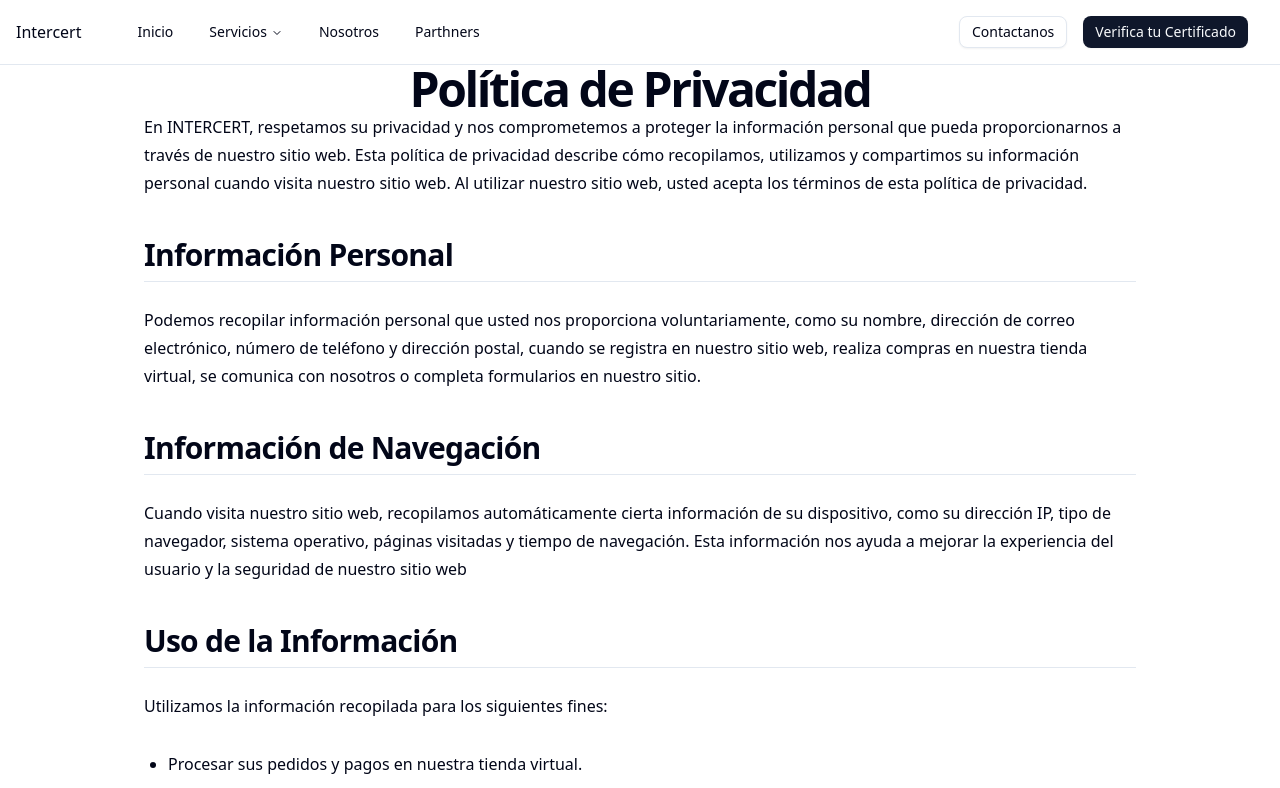
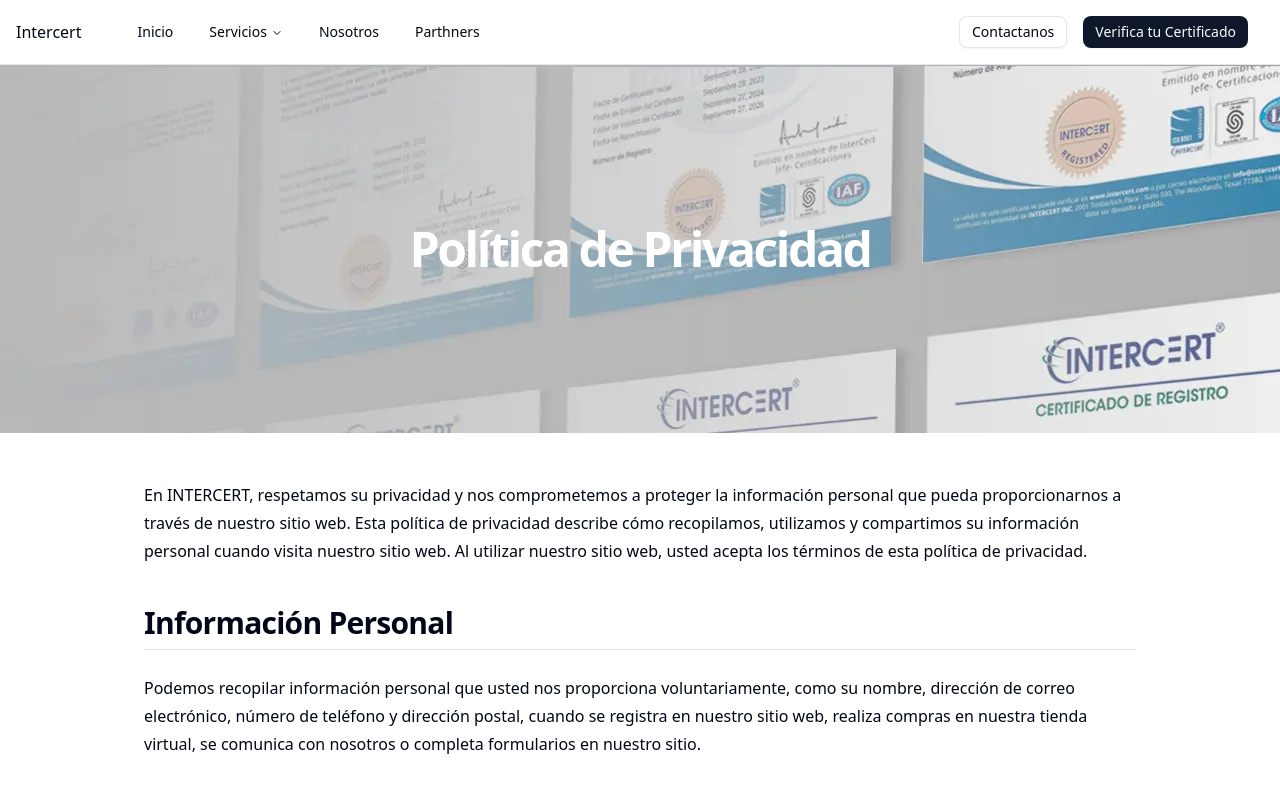
Before and after one commit to Sol-dev-Int/intercert-landing-peru-copia-sol, a Next.js app: page /politica-de-privacidad in a window 1280 px wide. Shown: the top 788 px of the page. Built offline with nearby package versions, Linux system fonts and the light colour scheme.

Commit message:
feat(privacy-policy): add img bg

```diff
--- a/app/(legals)/politica-de-privacidad/page.tsx
+++ b/app/(legals)/politica-de-privacidad/page.tsx
@@ -1,12 +1,19 @@
+import bg from '../../../public/certificate-background.png'
+
 export default function PrivacyPolicyPage(){
     return (
-        <div className={`flex flex-col items-center mb-12`}>
-            <div className={`flex`}>
-                <h1 className="text-3xl font-bold tracking-tighter sm:text-4xl md:text-5xl">
+        <div className={`flex flex-col items-center `}>
+            <div className="w-full py-12 md:py-24 lg:py-40  "
+            style={{
+                backgroundImage: `url(${bg.src})`,
+                width: '100%',
+                objectFit: 'contain',
+            }}>
+                <h1 className="text-center text-3xl font-bold tracking-tighter sm:text-4xl md:text-5xl text-white">
                     Política de Privacidad
                 </h1>
             </div>
-            <div className={`flex flex-col px-4 max-w-5xl`}>
+            <div className={`flex flex-col px-4 max-w-5xl my-12`}>
                 <span className="leading-7 [&:not(:first-child)]:mt-6">
                     En INTERCERT, respetamos su privacidad y nos comprometemos a
                     proteger la información personal que pueda proporcionarnos a
```
